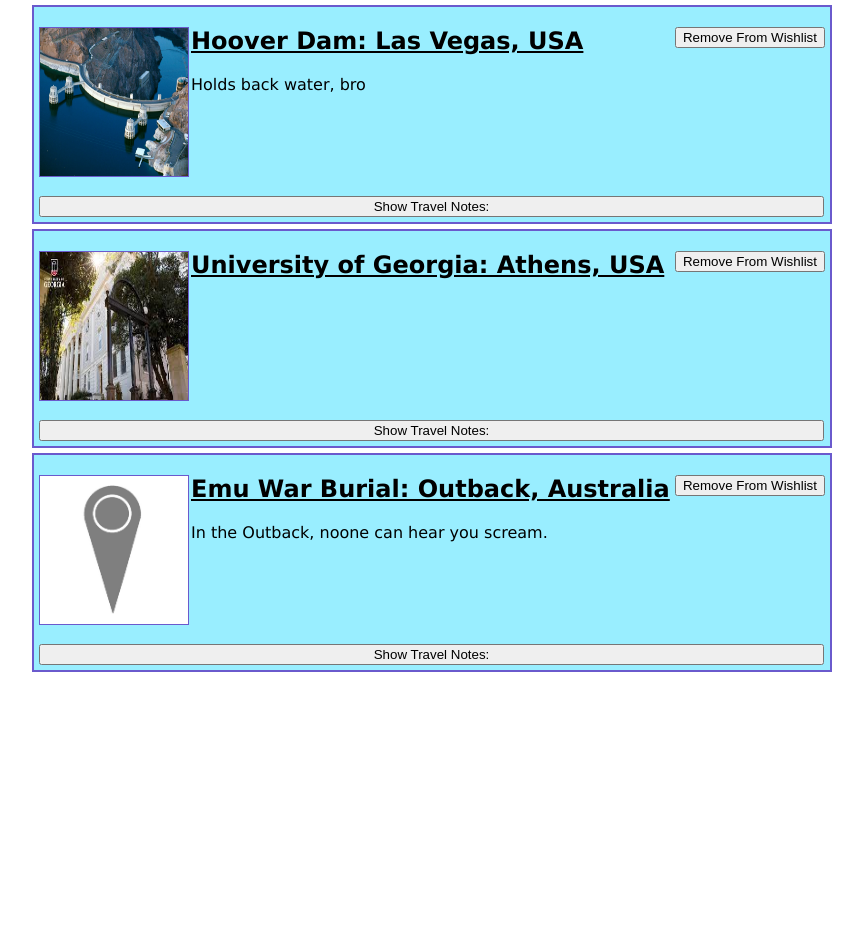
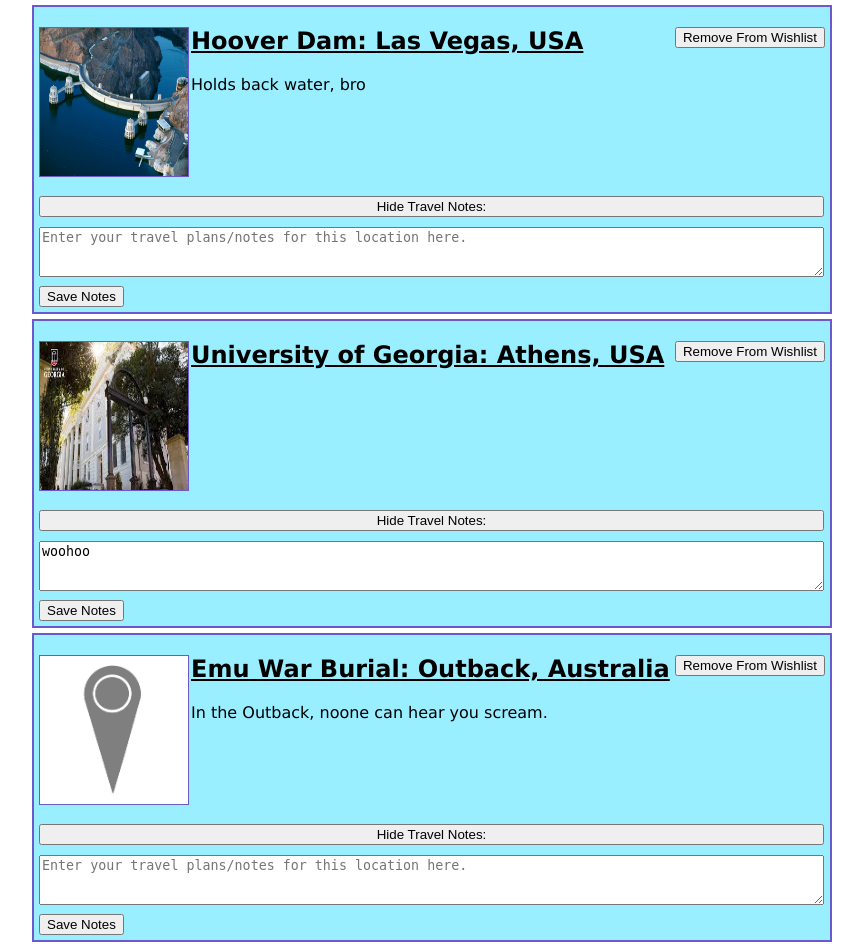
Before and after one commit to mudkipAstronaut/CSCI4300_FinalProj, a PHP site: page /wishlist.php in a window 1280 px wide. Shown: the part 32-979 px from the top of the page, without its empty margins (208-1071 px from the left). Before the commit the page ends 704 px from the top, so only its background shows below. Run offline with PHP 8.4, Linux system fonts and the light colour scheme; a user stored in the database is signed in; data comes from the database, SQL or seed files in the repository; some libraries are stand-ins or nearby versions.

Commit message:
tweaked some stuff in wishlist

```diff
--- a/wishlist.php
+++ b/wishlist.php
@@ -31,9 +31,7 @@ $statement1 -> closeCursor();
 	width: 785px;
 }
 
-#visibleNotes {
-	display: none;
-}
+
 
 </style>
 
@@ -97,7 +95,7 @@ $statement1 -> closeCursor();
 		<!-- ------------------------------------------ -->
 		<br>
 
-		<button onclick="hideShowNotes(<?php echo $wishlistIteration; ?>)" class="showNotes"> Show Travel Notes: </button>
+		<button onclick="hideShowNotes(<?php echo $wishlistIteration; ?>)" class="showNotes"> Hide Travel Notes: </button>
 		<div id="visibleNotes" name="notes">
 		  <input type="hidden" name="itemWishlistID" value="<?php echo $place['wishlistID']; ?>">
 	      <textarea placeholder="Enter your travel plans/notes for this location here." class="wishlist-textarea" name="notesTextArea"><?php echo $place['notes']; ?></textarea>
@@ -138,9 +136,11 @@ $statement1 -> closeCursor();
 	  const element = document.querySelectorAll("[class='showNotes']");
 	  if (x[y].style.display === "none") {
 		  x[y].style.display = "block";
+		  x[y].style.display.transition = "height 1s";
 		  element[y].innerHTML = "Hide Travel Notes:";
 	  } else {
 		  x[y].style.display = "none";
+		  x[y].style.display.transition = "height 1s";
 		  element[y].innerHTML = "Show Travel Notes:";
 	  }
   }
```
